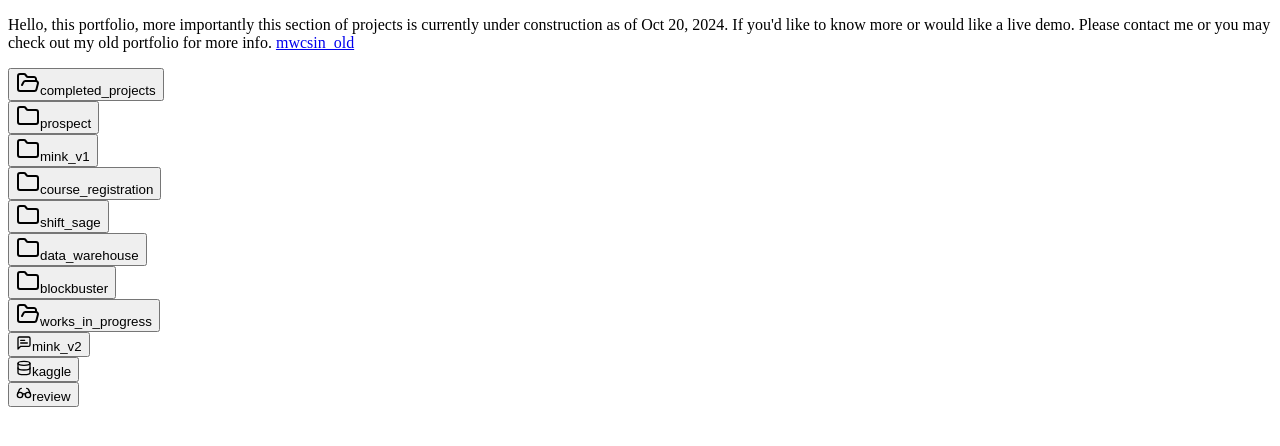
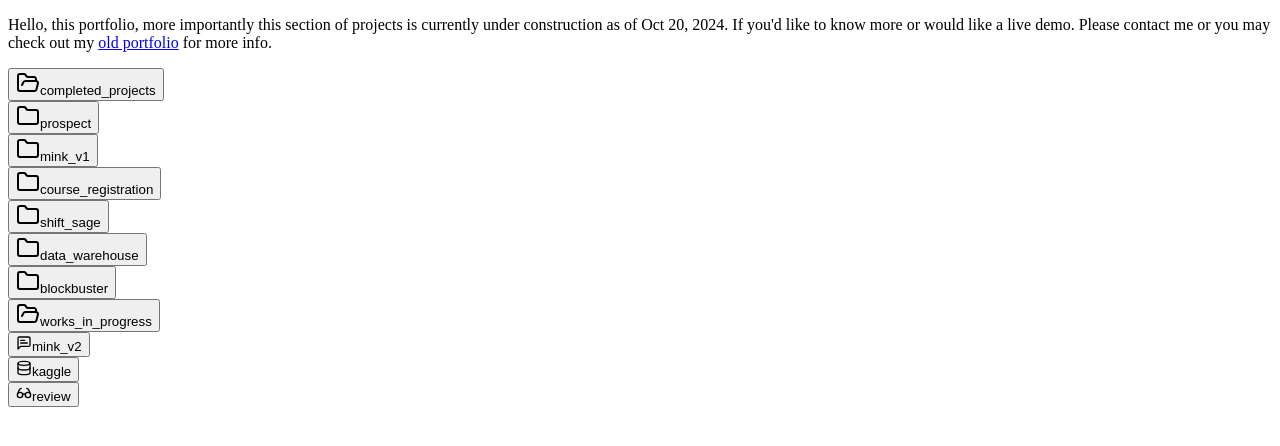
Before and after one commit to michaelwcsin/portfolio, a Next.js app: page /Projects in a window 1280 px wide. Shown: the top 446 px of the page. Built offline with nearby package versions, Linux system fonts and the light colour scheme.

Commit message:
Change project section

```diff
--- a/pages/Projects.tsx
+++ b/pages/Projects.tsx
@@ -13,19 +13,22 @@ const Projects = () => {
   return (
     <div className="flex h-screen w-full items-center">
       <div className="flex-col w-full md:w-[80vw] items-center gap-[10vw] m-[7vw]">
-        <p className="font-bold md:block text-[2.5vw] md:text-[1vw] w-full text-center mb-10">
+        <p className="font-bold md:block text-[2.5vw] md:text-[1.25vw] w-full text-center mb-10">
           Hello, this portfolio, more importantly this section of projects is
           currently under construction as of Oct 20, 2024. If you&apos;d like to
           know more or would like a live demo. Please contact me or you may
-          check out my old portfolio for more info.{" "}
+          check out my{" "}
+          <span>
             <a
               href="https://mwcsinold.vercel.app/"
               rel="noreferrer noopener"
               target="_blank"
               className="text-blue-500"
             >
-            mwcsin_old
+              old portfolio
             </a>
+          </span>{" "}
+          for more info.
         </p>
         <Tree
           className="overflow-hidden w-full h-[70vh]"
```
Lines whose indentation alone changed are shown as unchanged.
